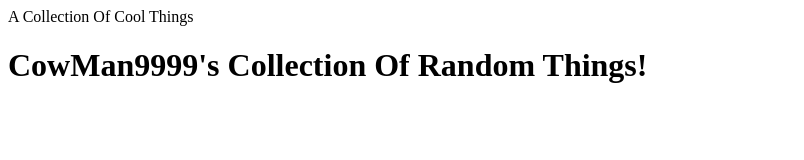
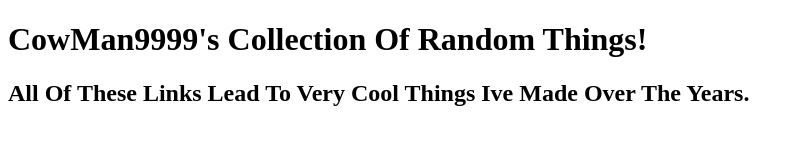
Before and after one commit to CowMan999/1.3.6, a plain HTML site: page index.html in a window 1280 px wide. Shown: the whole page, without its empty margins (0-804 px from the left). Drawn offline with Linux system fonts and the light colour scheme.

Commit message:
Update index.html

```diff
--- a/index.html
+++ b/index.html
@@ -1,7 +1,7 @@
 <!DOCTYPE html>
 <head>
   <title>CowMan9999's Collection</title>
-  <meta>A Collection Of Cool Things</meta>
 </head>
 <body>
   <h1>CowMan9999's Collection Of Random Things!</h1>
+  <h2> All Of These Links Lead To Very Cool Things Ive Made Over The Years.</h2>
```
